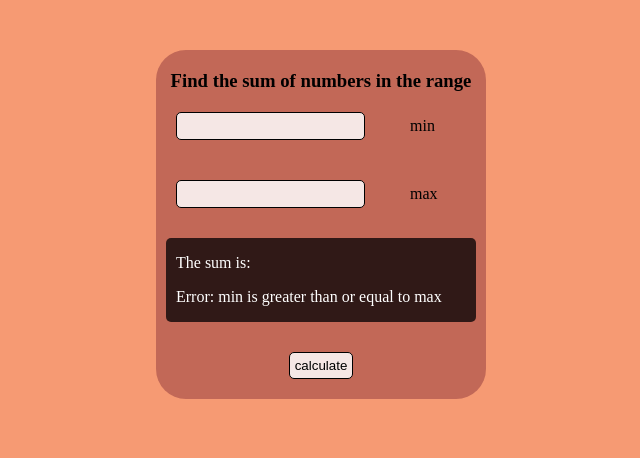
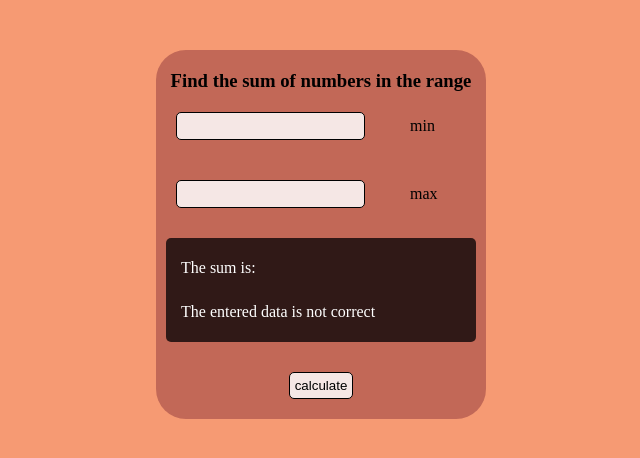
Before and after one commit to Marat-Gumerov74/Epam-Labs-FrontEnd-2021q2, a plain HTML site: page task05-sum-of-moore/src/index.html in a window 1280 px wide. Both pictures are taken after a click on the button "calculate". Shown: the whole page, without its empty margins (319-959 px from the left). Drawn offline with Linux system fonts and the light colour scheme.

Commit message:
refactoring: checking data for validity (add isValidValues() dataProcessing()); ref styles;

```diff
--- a/task05-sum-of-moore/src/script/display.js
+++ b/task05-sum-of-moore/src/script/display.js
@@ -9,4 +9,5 @@ export function display(src = null) {
         p.innerHTML = src;
     }
     display.append(p);
+
 }
--- a/task05-sum-of-moore/src/script/index.js
+++ b/task05-sum-of-moore/src/script/index.js
@@ -10,7 +10,6 @@ function work() {
   let first = document.getElementById("first").value;
   let second = document.getElementById("second").value;
   clearInputs();
-
   display(range.compute(first, second));
 }
 
--- a/task05-sum-of-moore/src/script/range.js
+++ b/task05-sum-of-moore/src/script/range.js
@@ -5,7 +5,18 @@ export class Range {
     this.myStorage = window.localStorage;
   }
 
+  isValidValues(minStr, maxStr) {
+    return Boolean((typeof minStr === 'number' && typeof maxStr === 'number') &&
+        ((minStr > 0 && minStr > 0) && (maxStr > minStr)))
+  }
+
   compute(minStr, maxStr) {
+    return (this.isValidValues(Number(minStr), Number(maxStr))) ?
+            this.dataProcessing(minStr, maxStr):
+            `The entered data is not correct`;
+  }
+
+  dataProcessing(minStr, maxStr){
     let result;
     let key = JSON.stringify([minStr, maxStr]);
 
--- a/task05-sum-of-moore/src/style/style.css
+++ b/task05-sum-of-moore/src/style/style.css
@@ -55,6 +55,11 @@ input {
 
 p {
   margin-left: 10px;
+  word-wrap:break-word;
+  -moz-hyphens: auto;
+  -webkit-hyphens: auto;
+  -ms-hyphens: auto;
+  padding: 5px;
 }
 
 input::-webkit-outer-spin-button,
```
